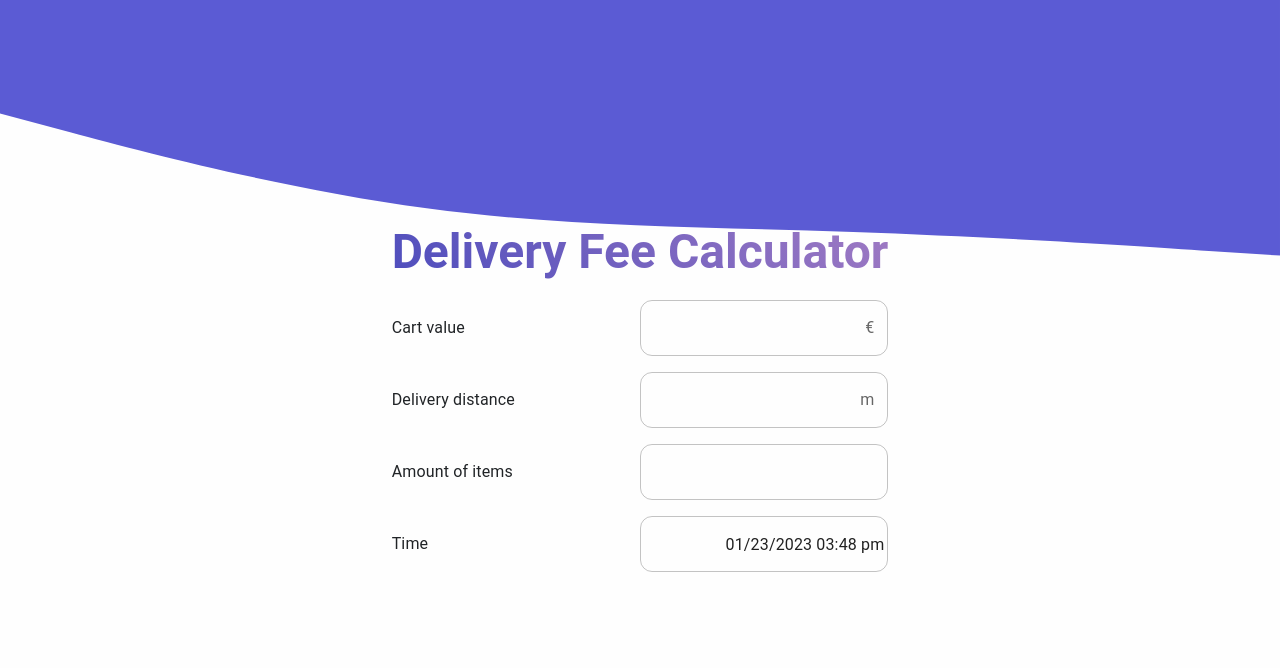
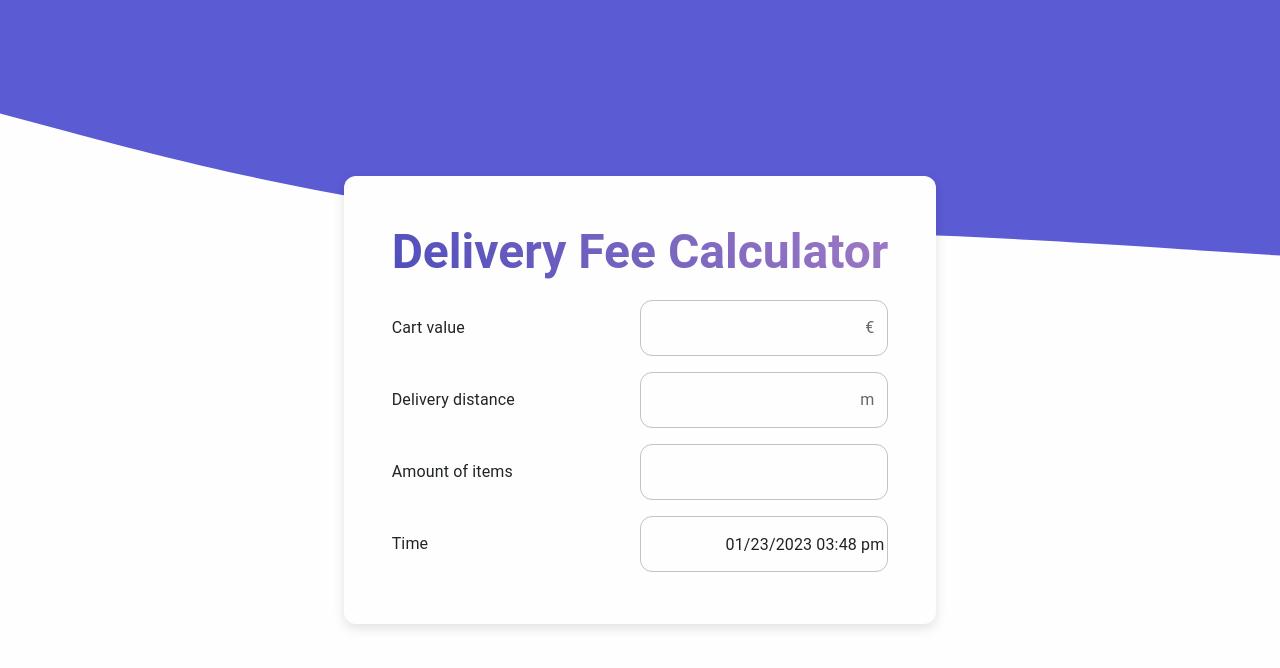
Before and after one commit to tamaskr/delivery-fee-calculator, a React (Create React App) app: page / in a window 1280 px wide. Shown: the top 668 px of the page. Built offline with nearby package versions, Linux system fonts and the light colour scheme.

Commit message:
add error text animation and more styling

```diff
--- a/src/components/InputRow.tsx
+++ b/src/components/InputRow.tsx
@@ -2,12 +2,14 @@ import {
   InputAdornment,
   Typography,
   InputBaseComponentProps,
+  Collapse,
 } from '@mui/material';
 import { ChangeEvent, FocusEventHandler } from 'react';
 import { useTranslation } from 'react-i18next';
 import { Units } from '../constants/units';
 import { theme } from '../theme/default';
 import { InputContainer, InputField } from '../styles/input';
+import { TransitionGroup } from 'react-transition-group';
 
 type InputRowProps = {
   id?: string;
@@ -57,7 +59,9 @@ export const InputRow = ({
           />
         )}
       </InputContainer>
+      <TransitionGroup>
         {errorMessage && (
+          <Collapse unmountOnExit>
             <Typography
               variant="body2"
               textAlign="end"
@@ -65,7 +69,9 @@ export const InputRow = ({
             >
               {t(errorMessage)}
             </Typography>
+          </Collapse>
         )}
+      </TransitionGroup>
     </>
   );
 };
--- a/src/styles/common.ts
+++ b/src/styles/common.ts
@@ -1,8 +1,10 @@
 import { Typography, Box, styled } from '@mui/material';
 
 export const ContentContainer = styled(Box)(({ theme }) => ({
-  padding: `${theme.spacing(4)} ${theme.spacing(6)}`,
+  padding: theme.spacing(6),
   borderRadius: theme.spacing(1.5),
+  backgroundColor: theme.palette.background.default,
+  boxShadow: 'rgba(0, 0, 0, 0.12) 0 4px 12px'
 }));
 
 export const GradientTitle = styled(Typography)(({ theme }) => ({
--- a/src/styles/input.ts
+++ b/src/styles/input.ts
@@ -4,6 +4,7 @@ export const InputField = styled(TextField)(({ theme }) => ({
   width: '50%',
   '& fieldset': {
     borderRadius: theme.spacing(1.5),
+    transition : '500ms',
   },
   '& input': {
     textAlign: 'right',
--- a/src/theme/default.ts
+++ b/src/theme/default.ts
@@ -5,6 +5,7 @@ export const theme = createTheme({
   palette: {
     primary: { main: '#4D4DBD' },
     secondary: { main: '#8859B5' },
+    background: { default: '#FEFEFE' },
   },
   // Custom properties for all texts
   typography: {
```
Lines whose indentation alone changed are shown as unchanged.
